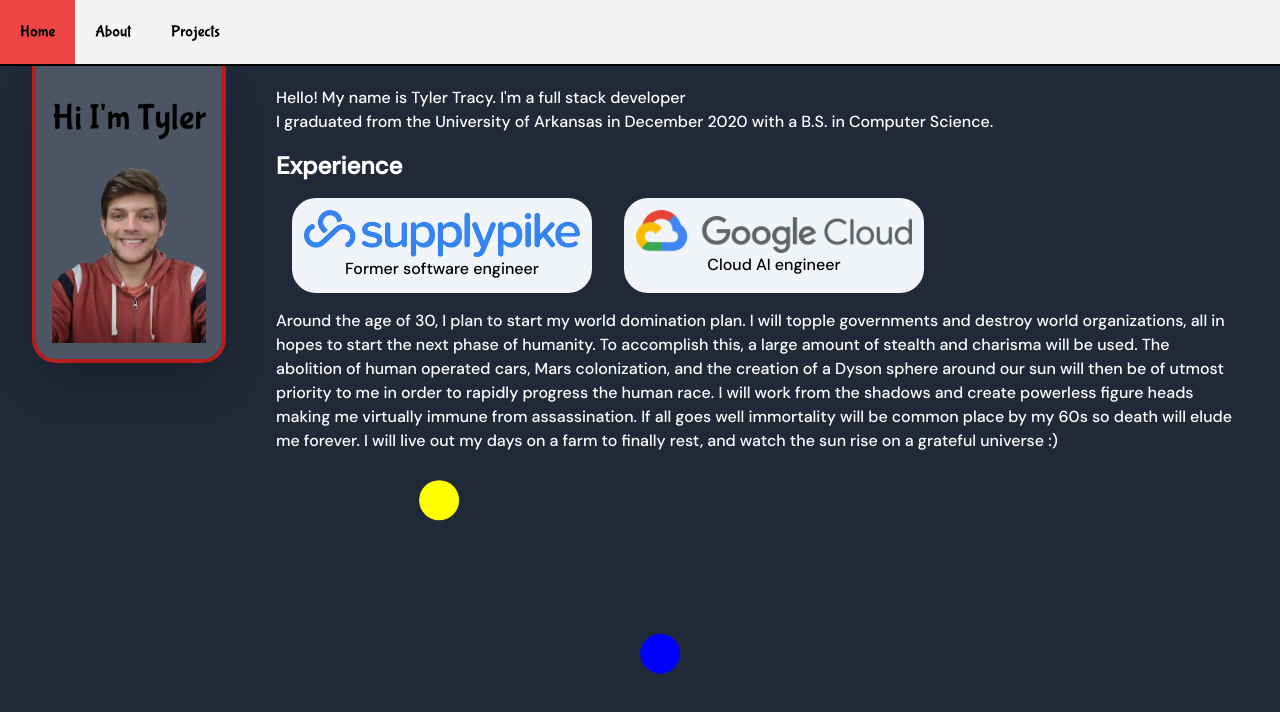
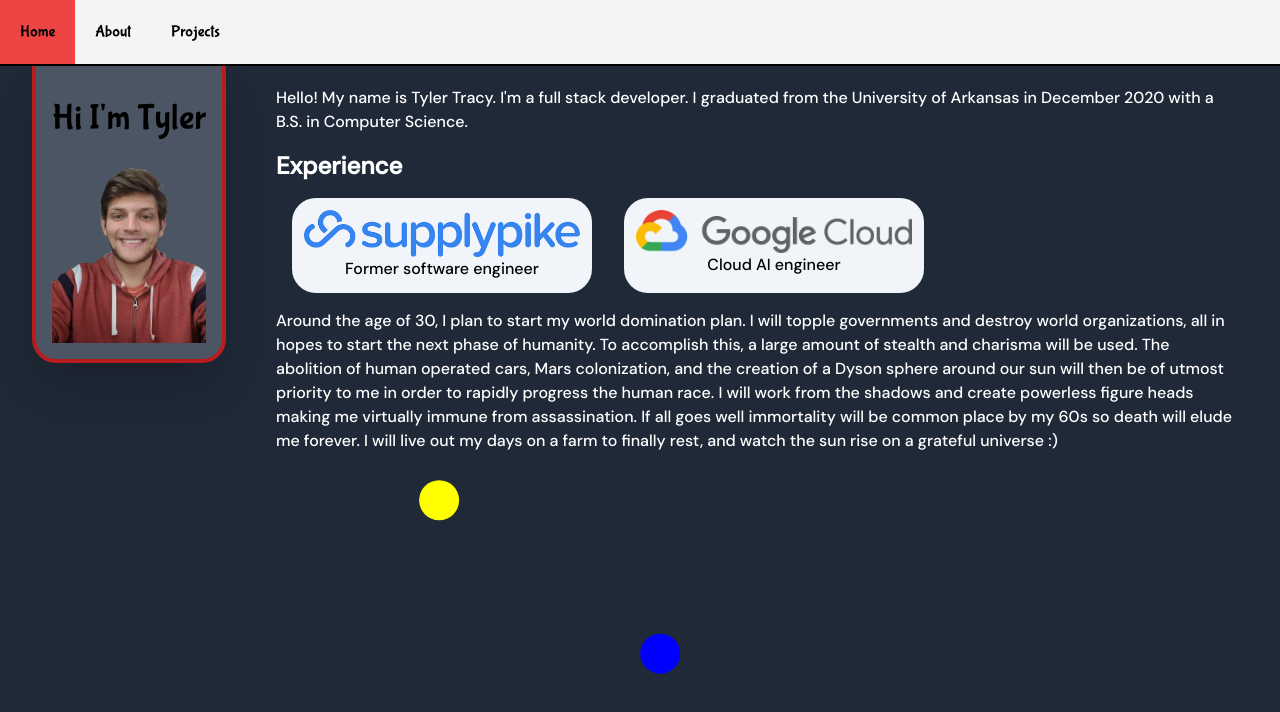
Before and after one commit to tylerthecoder/website, a Next.js app: page /about in a window 1280 px wide. Shown: the top 712 px of the page. Built offline with nearby package versions, Linux system fonts and the light colour scheme.

Commit message:
Auto sync files on deploy

```diff
--- a/pages/about.tsx
+++ b/pages/about.tsx
@@ -53,9 +53,7 @@ const About: NextPage = () => {
 				</div>
 				<div className="w-1/5" ></div>
 				<div className="p-5 max-w-[1000px] body-text text-white z-1">
-					<p> Hello! My name is Tyler Tracy. I'm a full stack developer </p>
-
-					<p>
+					<p> Hello! My name is Tyler Tracy. I'm a full stack developer.
 						I graduated from the University of Arkansas in December 2020 with a B.S. in Computer Science.
 					</p>
 
```
Also changed, not shown: 1 other file (tests, documents, lock files or other folders).
